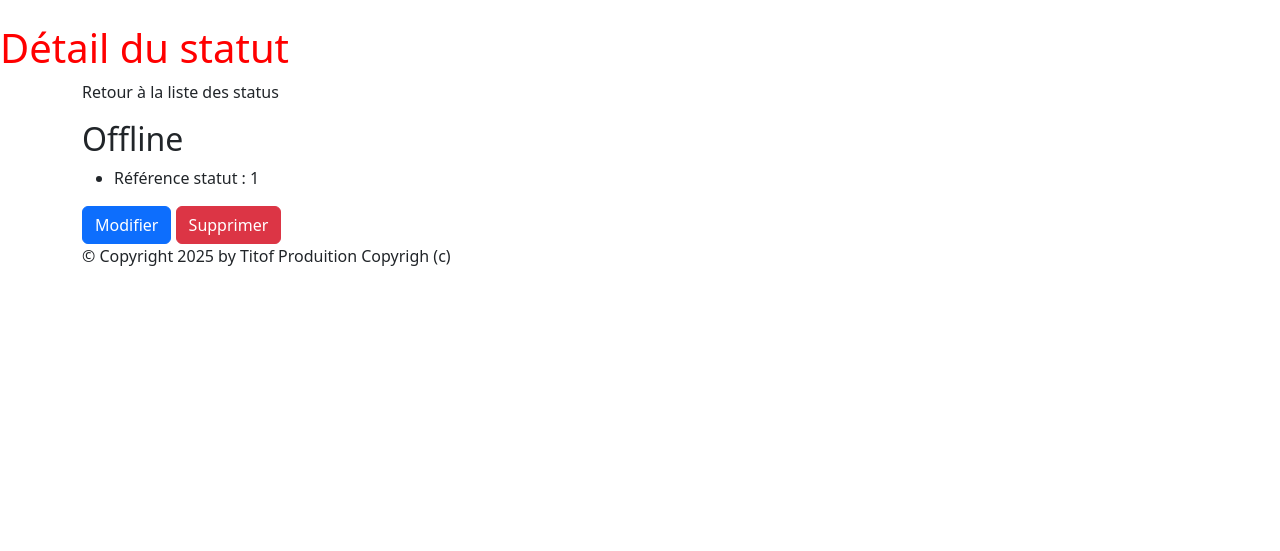
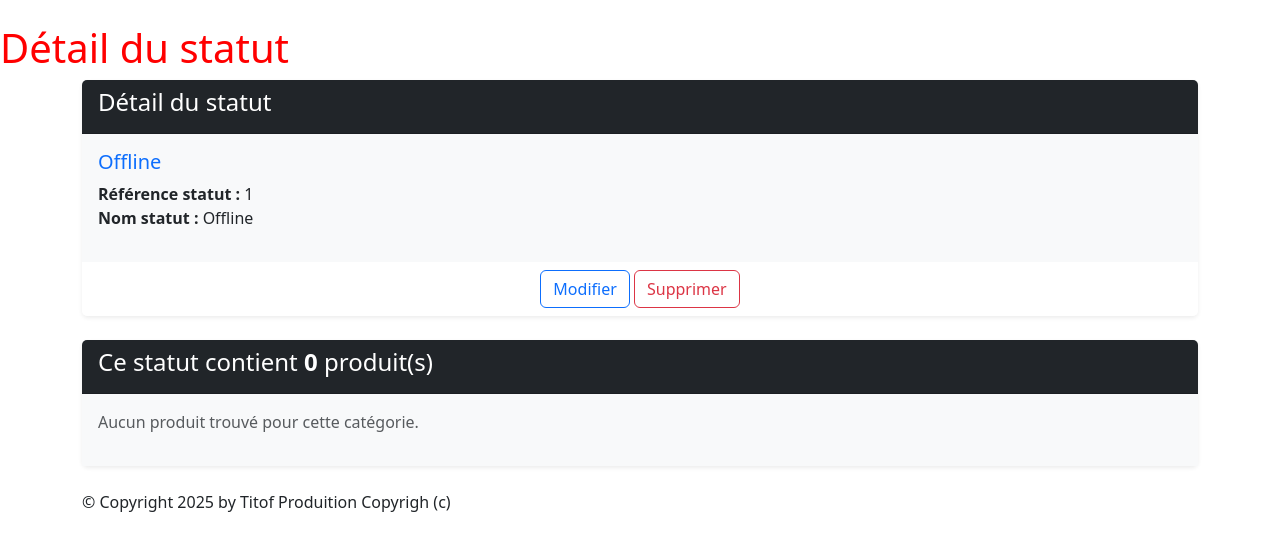
Before and after one commit to KillianCARRAT/cours_Django, a Django app: page /monApp/statut/1/ in a window 1280 px wide. Shown: the part 56-607 px from the top of the page. Run offline with Django 5.2, Linux system fonts and the light colour scheme; data comes from the database, SQL or seed files in the repository; some libraries are stand-ins or nearby versions.

Commit message:
Ajout nb produit pour statut

```diff
--- a/TutoDjango/monApp/templates/monApp/Read/detail/statut.html
+++ b/TutoDjango/monApp/templates/monApp/Read/detail/statut.html
@@ -1,13 +1,50 @@
 {% extends 'monApp/base.html' %}
+
 {% block menu %}
-<h1>{{titremenu}}</h1>
+    <h1>{{ titremenu }}</h1>
 {% endblock %}
+
 {% block contenu %}
-<p onclick="window.location.href='{% url 'lst_statuts' %}';" style="cursor:pointer; ">Retour à la liste des status</p>
-<h2>{{ statut.libelleStatus }}</h2>
-<ul>
-<li>Référence statut : {{ statut.idStatus }} </li>
-</ul>
-<button type="button" class="btn btn-primary" onclick="window.location.href='{% url 'statut_chng' statut.idStatus %}'">Modifier</button>
-<button onclick="window.location.href='{% url 'dlt_statut' statut.idStatus %}';" class="btn btn-danger">Supprimer</button>
+    <div class="card mb-4 shadow-sm border-0">
+        <div class="card-header bg-dark text-white">
+            <h4>Détail du statut</h4>
+        </div>
+        <div class="card-body bg-light">
+            <h5 class="card-title text-primary">{{ statut.libelleStatus }}</h5>
+            <ul class="list-unstyled">
+                <li><strong>Référence statut :</strong> {{ statut.idStatus }}</li>
+                <li><strong>Nom statut :</strong> {{ statut.libelleStatus }}</li>
+            </ul>
+        </div>
+        <div class="card-footer text-center bg-white border-0">
+            <button type="button" class="btn btn-outline-primary" onclick="window.location.href='{% url 'statut_chng' statut.idStatus %}'">Modifier</button>
+            <button onclick="window.location.href='{% url 'dlt_statut' statut.idStatus %}';" class="btn btn-outline-danger">Supprimer</button>
+        </div>
+    </div>
+
+     <div class="card mb-4 mt-2 shadow-sm border-0">
+        <div class="card-header bg-dark text-white">
+            <h4>Ce statut contient <strong>{{ statut.nb_produits }}</strong> produit(s)</h4>
+        </div>
+        <div class="card-body bg-light">
+            <div class="row">
+                {% if prdts %}
+                    {% for prdt in prdts %}
+                        <div class="col-sm-3">
+                            <div class="card mb-2 text-center border-0 shadow-sm">
+                                <div class="card-header bg-secondary text-white">
+                                    <h5 class="card-title">{{ prdt.intituleProd }}</h5>
+                                </div>
+                                <div class="card-body bg-white">
+                                    <a href="{% url 'dtl_prdt' prdt.refProd %}" class="btn btn-outline-primary mt-2">Détails</a>
+                                </div>
+                            </div>
+                        </div>
+                    {% endfor %}
+                {% else %}
+                    <p class="text-muted">Aucun produit trouvé pour cette catégorie.</p>
+                {% endif %}
+            </div>
+        </div>
+    </div>
 {% endblock %}
--- a/TutoDjango/monApp/templates/monApp/Read/list/statuts.html
+++ b/TutoDjango/monApp/templates/monApp/Read/list/statuts.html
@@ -7,6 +7,7 @@
     <thead>
         <th>Id</th>
         <th>statut</th>
+        <th>Nombre de Produits</th>
         <th>Actions</th>
     </thead>
     <tbody>
@@ -14,6 +15,7 @@
         <tr>
             <td onclick="window.location.href='{% url 'dtl_statut' statut.idStatus %}';" style="cursor:pointer;">{{ statut.idStatus }} </td>
             <td onclick="window.location.href='{% url 'dtl_statut' statut.idStatus %}';" style="cursor:pointer;">{{ statut.libelleStatus }} </td>
+            <td onclick="window.location.href='{% url 'dtl_statut' statut.idStatus %}';" style="cursor:pointer;">{{ statut.nb_produits }} </td>
             <td>
                 <button onclick="window.location.href='{% url 'statut_chng' statut.idStatus %}';" class="btn btn-warning">Modifier</button>
                 <button onclick="window.location.href='{% url 'dlt_statut' statut.idStatus %}';" class="btn btn-danger">supprimer</button>
--- a/TutoDjango/monApp/views.py
+++ b/TutoDjango/monApp/views.py
@@ -187,6 +187,8 @@ class StatutListView(ListView):
     template_name = "monApp/Read/list/statuts.html"
     context_object_name = "statuts"
 
+    def get_queryset(self):
+        return Statut.objects.annotate(nb_produits=Count('produits_status'))
 
     def get_context_data(self, **kwargs):
         context = super(StatutListView, self).get_context_data(**kwargs)
@@ -198,9 +200,13 @@ class StatutDetailView(DetailView):
     template_name = "monApp/Read/detail/statut.html"
     context_object_name = "statut"
 
+    def get_queryset(self):
+        return Statut.objects.annotate(nb_produits=Count('produits_status'))
+
     def get_context_data(self, **kwargs):
         context = super(StatutDetailView, self).get_context_data(**kwargs)
         context['titremenu'] = "Détail du statut"
+        context['prdts'] = self.object.produits_status.all()
         return context
 
 
```
